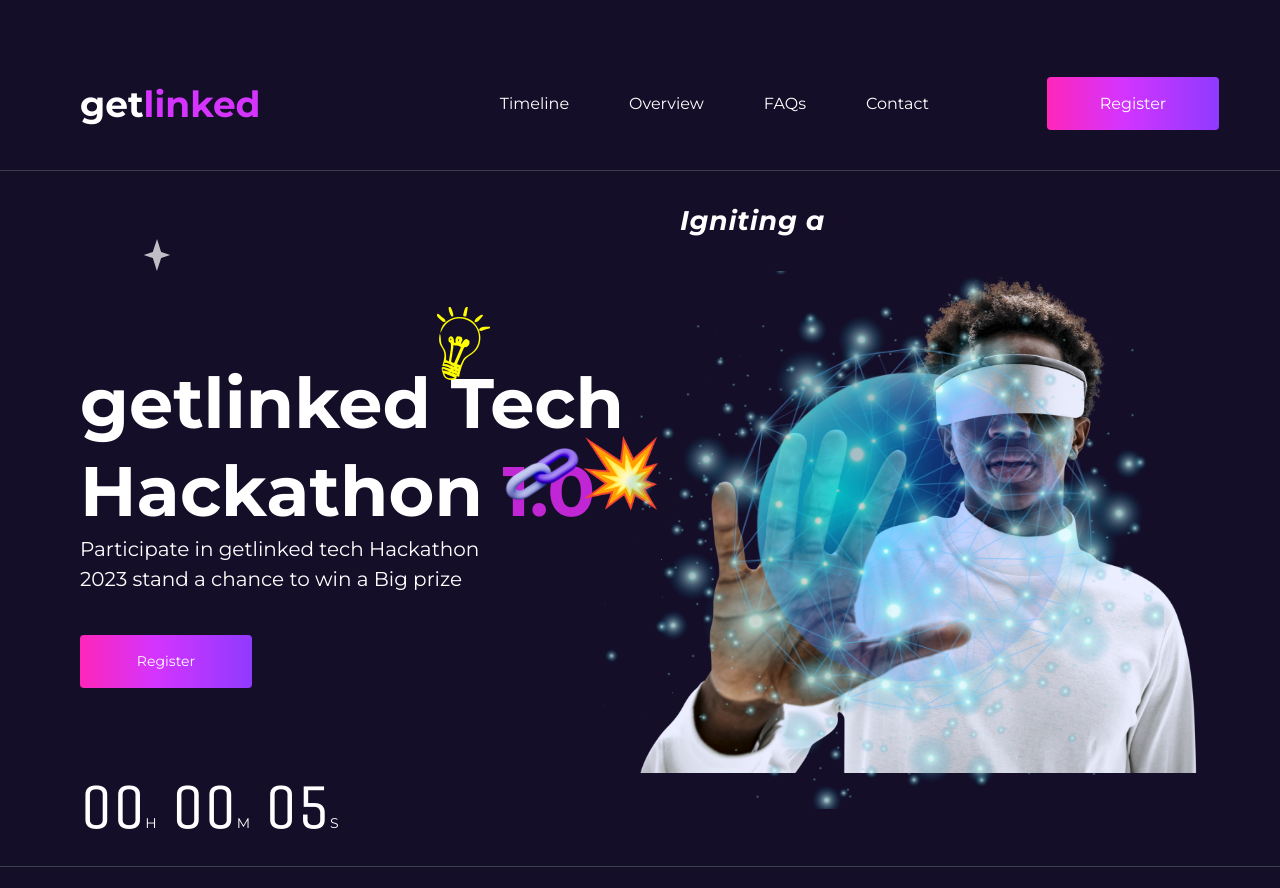
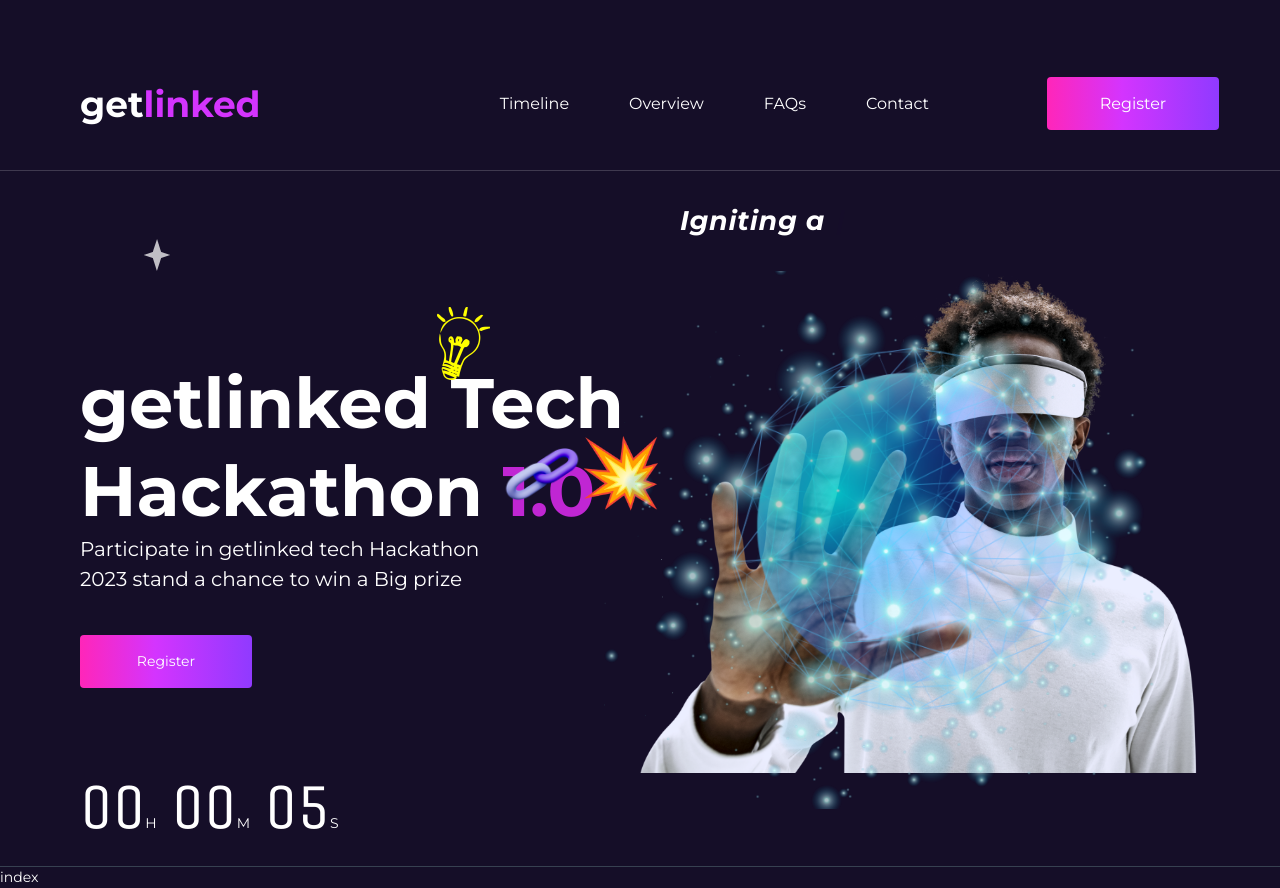
Before and after one commit to Emmanuel-Ingwe/getlinked-testweb, a Next.js app: page / in a window 1280 px wide. Before the commit the page ends 867 px from the top, so only its background shows below. Built offline with nearby package versions, Linux system fonts and the light colour scheme; a web font is replaced by a local one.

Commit message:
add: Intro.comp.

```diff
--- /dev/null
+++ b/components/Landing/Intro/index.tsx
@@ -0,0 +1,11 @@
+import React from 'react'
+
+type Props = {}
+
+const index = (props: Props) => {
+  return (
+    <div>index</div>
+  )
+}
+
+export default index
--- a/src/pages/index.tsx
+++ b/src/pages/index.tsx
@@ -2,6 +2,7 @@
 import { NextPageWithLayout } from "./_app";
 import HeroTop from "../../components/Landing/Hero-top"
 import Hero from "../../components/Landing/Hero"
+import Intro from "../../components/Landing/Intro"
 
 
 const IndexPage: NextPageWithLayout = ({}) => {
@@ -9,6 +10,7 @@
 		<>
 			<HeroTop />
 			<Hero />
+			<Intro />
 		</>
 	);
 };
```
